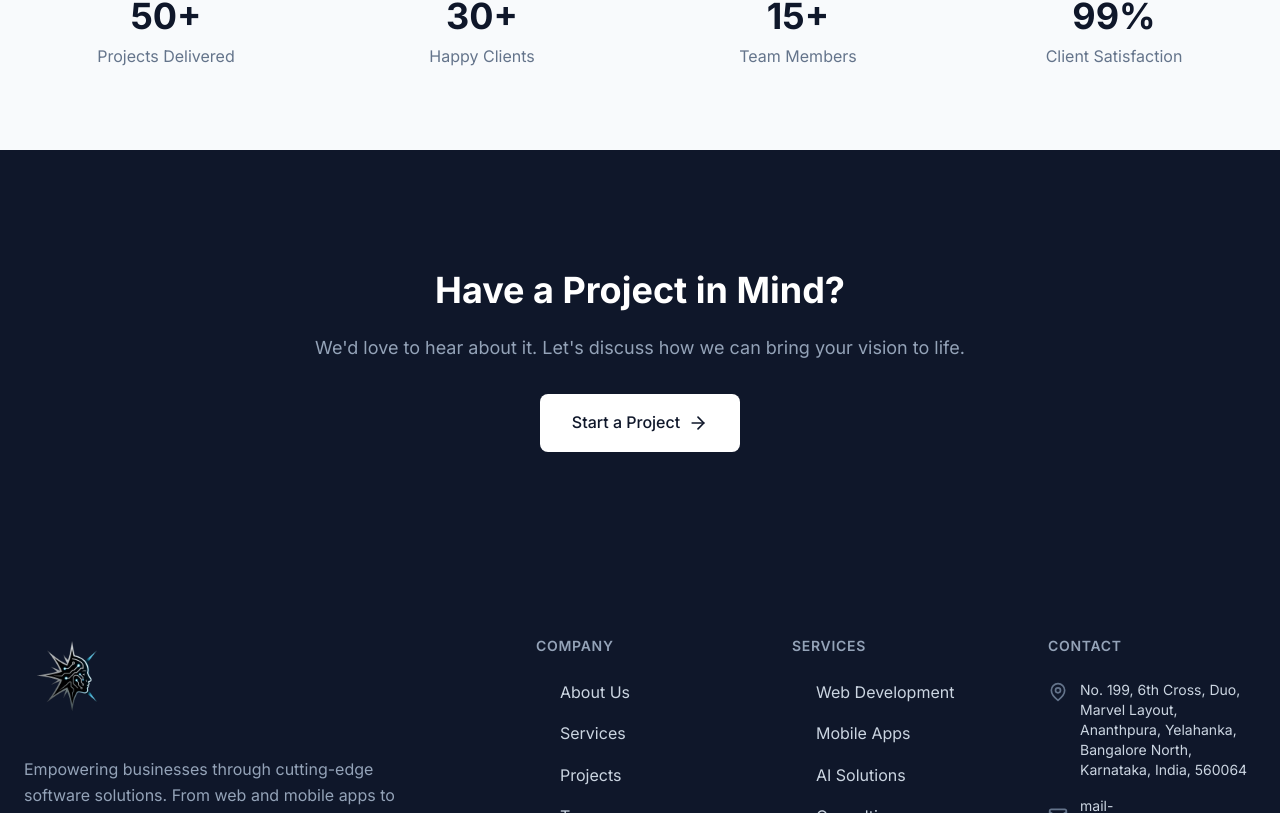
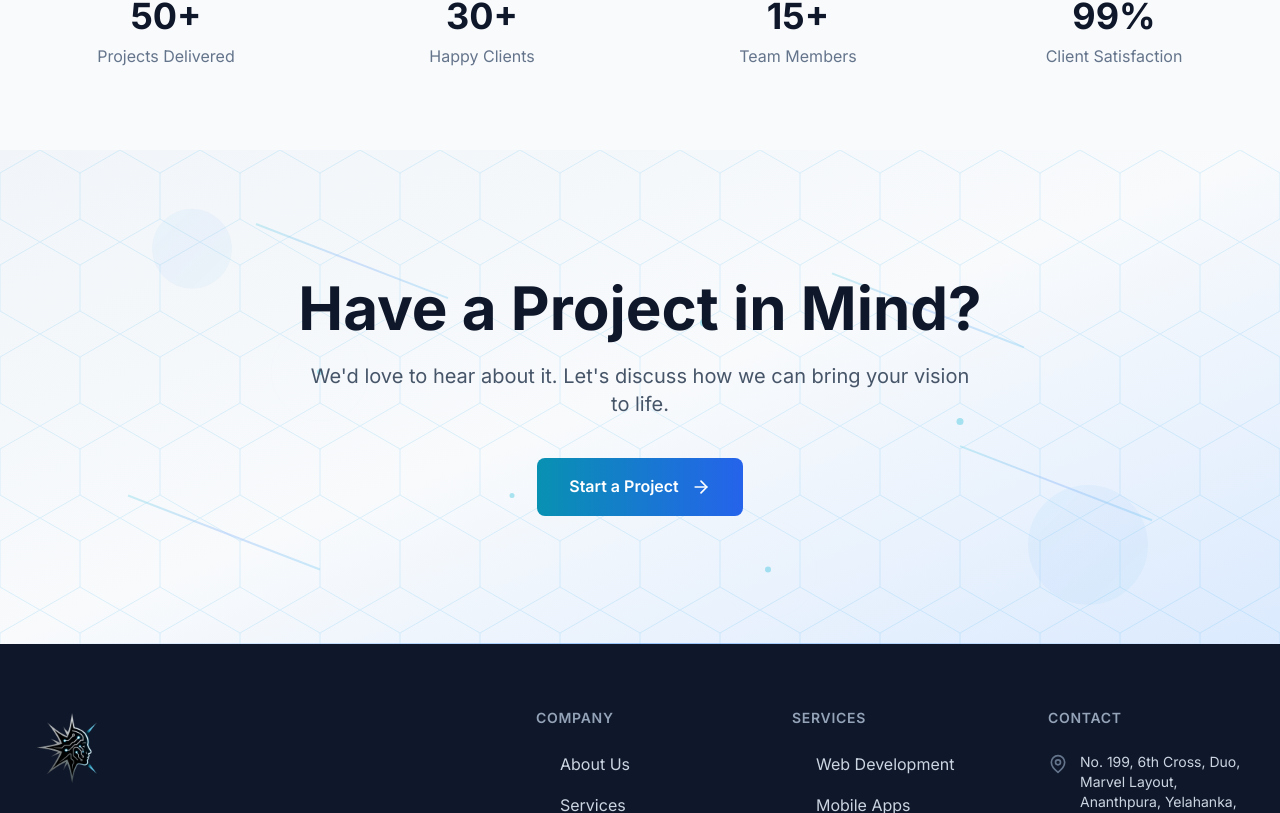
Before and after one commit to yashwanth-gowda-ym/Taranova-Solutions-, a React (Vite) app in the folder taranova-website/: page /projects in a window 1280 px wide. Shown: the part 1787-2600 px from the top of the page. Built offline with nearby package versions, Linux system fonts and the light colour scheme.

Commit message:
Update ProjectsPage with latest changes

```diff
--- a/taranova-website/src/pages/ProjectsPage.jsx
+++ b/taranova-website/src/pages/ProjectsPage.jsx
@@ -168,25 +168,127 @@ const ProjectsPage = () => {
         </div>
       </section>
 
-      {/* CTA Section */}
-      <section className="section-spacing bg-slate-900">
-        <div className="container-custom">
+      {/* CTA Section - Elegant Professional Design */}
+      <section className="py-24 md:py-32 relative overflow-hidden bg-gradient-to-br from-slate-100 via-slate-50 to-blue-100">
+        {/* Elegant geometric background pattern */}
+        <div className="absolute inset-0 opacity-40">
+          <svg className="w-full h-full" xmlns="http://www.w3.org/2000/svg">
+            <defs>
+              <pattern id="hexGrid" x="0" y="0" width="80" height="92" patternUnits="userSpaceOnUse">
+                <polygon points="40,0 80,23 80,69 40,92 0,69 0,23" fill="none" stroke="#0ea5e9" strokeWidth="0.8" opacity="0.4" />
+              </pattern>
+              <linearGradient id="elegantGradient" x1="0%" y1="0%" x2="100%" y2="100%">
+                <stop offset="0%" stopColor="#06b6d4" stopOpacity="0.8" />
+                <stop offset="50%" stopColor="#3b82f6" stopOpacity="0.9" />
+                <stop offset="100%" stopColor="#0ea5e9" stopOpacity="0.8" />
+              </linearGradient>
+            </defs>
+            <rect width="100%" height="100%" fill="url(#hexGrid)" />
+
+            {/* Elegant floating shapes */}
+            <motion.circle
+              cx="15%"
+              cy="20%"
+              r="40"
+              fill="url(#elegantGradient)"
+              opacity="0.15"
+              initial={{ scale: 0, rotate: 0 }}
+              whileInView={{ scale: 1, rotate: 180 }}
+              viewport={{ once: true }}
+              transition={{ duration: 2, ease: 'easeOut' }}
+            />
+            <motion.circle
+              cx="85%"
+              cy="80%"
+              r="60"
+              fill="url(#elegantGradient)"
+              opacity="0.15"
+              initial={{ scale: 0, rotate: 0 }}
+              whileInView={{ scale: 1, rotate: -180 }}
+              viewport={{ once: true }}
+              transition={{ duration: 2, delay: 0.3, ease: 'easeOut' }}
+            />
+
+            {/* Subtle connection lines */}
+            {[
+              { x1: '20%', y1: '15%', x2: '35%', y2: '30%', delay: 0 },
+              { x1: '65%', y1: '25%', x2: '80%', y2: '40%', delay: 0.2 },
+              { x1: '10%', y1: '70%', x2: '25%', y2: '85%', delay: 0.4 },
+              { x1: '75%', y1: '60%', x2: '90%', y2: '75%', delay: 0.6 },
+            ].map((line, i) => (
+              <motion.line
+                key={i}
+                x1={line.x1}
+                y1={line.y1}
+                x2={line.x2}
+                y2={line.y2}
+                stroke="url(#elegantGradient)"
+                strokeWidth="2"
+                opacity="0.6"
+                initial={{ pathLength: 0 }}
+                whileInView={{ pathLength: 1 }}
+                viewport={{ once: true }}
+                transition={{ duration: 1.5, delay: line.delay, ease: 'easeInOut' }}
+              />
+            ))}
+
+            {/* Gentle floating elements */}
+            {[
+              { cx: '25%', cy: '45%', r: '3', delay: 0 },
+              { cx: '55%', cy: '35%', r: '4', delay: 0.1 },
+              { cx: '75%', cy: '55%', r: '3.5', delay: 0.2 },
+              { cx: '40%', cy: '70%', r: '2.5', delay: 0.3 },
+              { cx: '60%', cy: '85%', r: '3', delay: 0.4 },
+            ].map((element, i) => (
+              <g key={i}>
+                <motion.circle
+                  cx={element.cx}
+                  cy={element.cy}
+                  r={element.r}
+                  fill="#06b6d4"
+                  opacity="0.8"
+                  initial={{ scale: 0, opacity: 0 }}
+                  whileInView={{ scale: 1, opacity: 0.8 }}
+                  viewport={{ once: true }}
+                  transition={{ duration: 0.6, delay: element.delay }}
+                />
+                <motion.circle
+                  cx={element.cx}
+                  cy={element.cy}
+                  r={element.r + 8}
+                  fill="none"
+                  stroke="#3b82f6"
+                  strokeWidth="0.8"
+                  opacity="0.5"
+                  initial={{ scale: 0, opacity: 0 }}
+                  animate={{ scale: [1, 1.3, 1], opacity: [0.5, 0, 0.5] }}
+                  transition={{ duration: 4, repeat: Infinity, delay: element.delay }}
+                />
+              </g>
+            ))}
+          </svg>
+        </div>
+
+        {/* Bottom accent bar only */}
+        <div className="absolute bottom-0 left-0 right-0 h-px bg-gradient-to-r from-transparent via-blue-400/60 to-transparent" />
+
+        <div className="container-custom relative z-10">
           <motion.div
-            initial={{ opacity: 0, y: 20 }}
+            initial={{ opacity: 0, y: 30 }}
             whileInView={{ opacity: 1, y: 0 }}
             viewport={{ once: true }}
-            transition={{ duration: 0.6 }}
-            className="max-w-3xl mx-auto text-center"
+            transition={{ duration: 0.8, ease: [0.22, 1, 0.36, 1] }}
+            className="max-w-4xl mx-auto text-center"
           >
-            <h2 className="text-3xl sm:text-4xl font-bold text-white mb-6">
+            <h2 className="text-4xl sm:text-5xl lg:text-6xl font-bold text-slate-900 mb-6 leading-tight">
               Have a Project in Mind?
             </h2>
-            <p className="text-slate-400 mb-8 text-lg">
+            <p className="text-lg sm:text-xl text-slate-600 mb-10 max-w-2xl mx-auto leading-relaxed">
               We'd love to hear about it. Let's discuss how we can bring your vision to life.
             </p>
             <Link
               to="/contact"
-              className="inline-flex items-center space-x-2 px-8 py-4 bg-white text-slate-900 font-medium rounded-lg transition-all duration-300 hover:bg-slate-100 hover:shadow-lg"
+              className="inline-flex items-center space-x-3 px-8 py-4 bg-gradient-to-r from-cyan-600 to-blue-600 text-white font-semibold rounded-lg transition-all duration-300 hover:shadow-xl hover:shadow-cyan-500/30 hover:scale-105"
             >
               <span>Start a Project</span>
               <ArrowRight className="w-5 h-5" />
```
